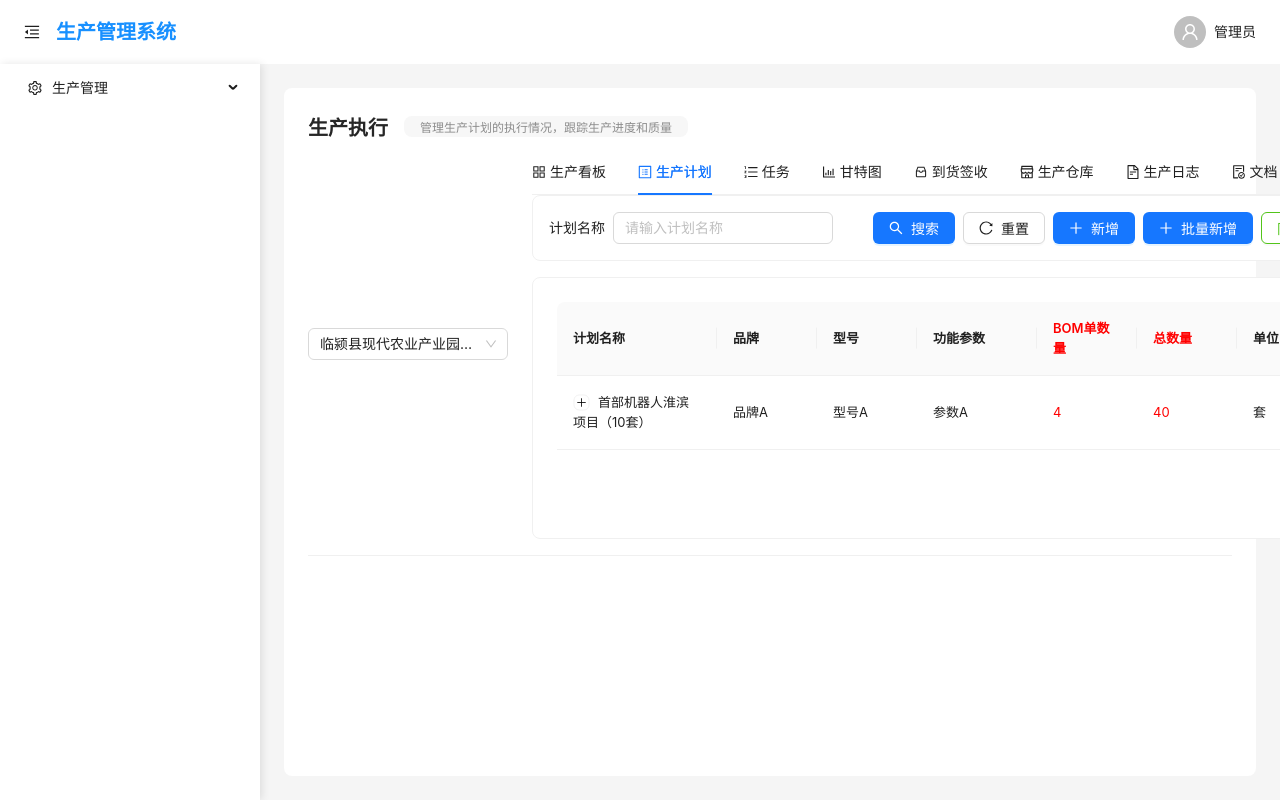
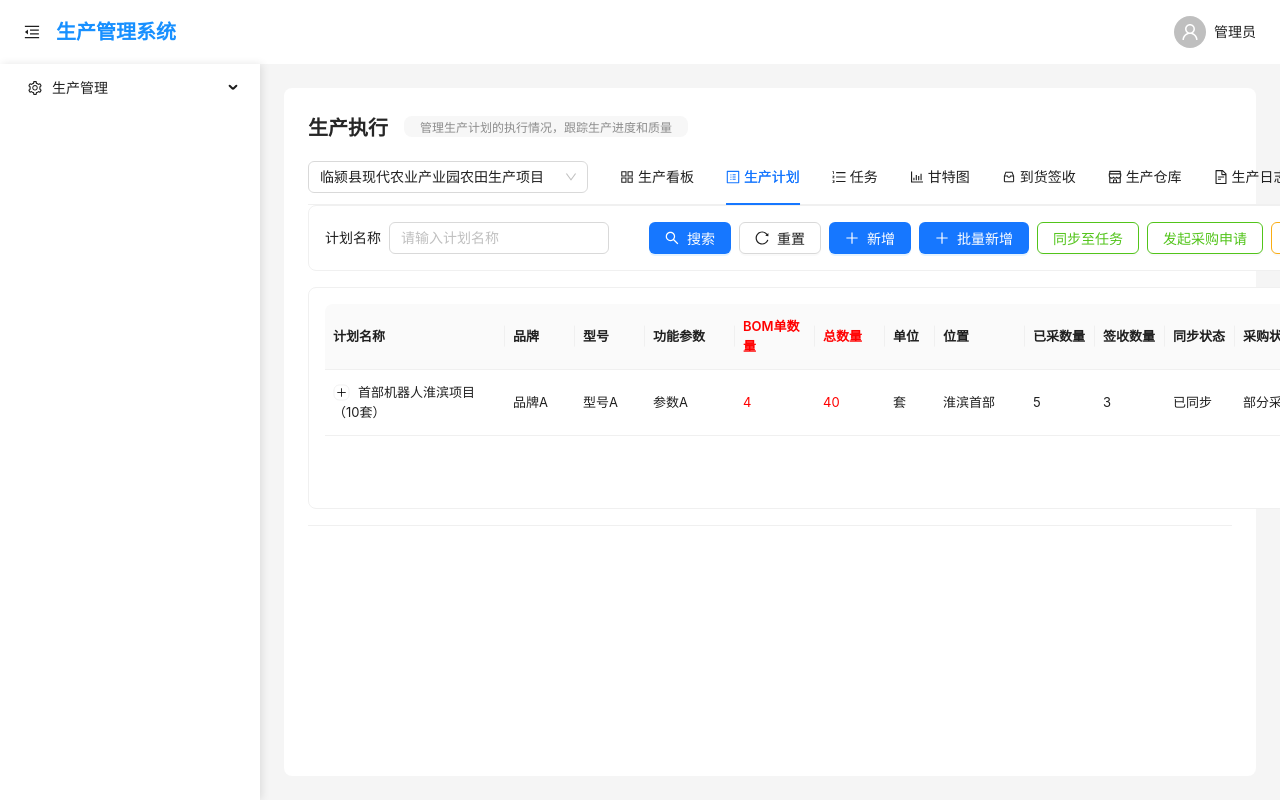
Before and after one commit to DPXJ/test2025070501, a React (Vite) app: page / in a window 1280 px wide. Built offline with nearby package versions, Linux system fonts and the light colour scheme.

Commit message:
表格宽度不行

```diff
--- a/src/pages/ProductionExecution/index.tsx
+++ b/src/pages/ProductionExecution/index.tsx
@@ -70,52 +70,52 @@ const ProductionExecution: React.FC = () => {
       title: '计划名称',
       dataIndex: 'planName',
       key: 'planName',
-      width: 160,
+      width: 180,
       fixed: 'left',
     },
-    { title: '品牌', dataIndex: 'brand', key: 'brand', width: 100 },
-    { title: '型号', dataIndex: 'model', key: 'model', width: 100 },
-    { title: '功能参数', dataIndex: 'functionParams', key: 'functionParams', width: 120 },
+    { title: '品牌', dataIndex: 'brand', key: 'brand', width: 70 },
+    { title: '型号', dataIndex: 'model', key: 'model', width: 70 },
+    { title: '功能参数', dataIndex: 'functionParams', key: 'functionParams', width: 90 },
     {
       title: <span style={{ color: 'red' }}>BOM单数量</span>,
       dataIndex: 'bomQty',
       key: 'bomQty',
-      width: 100,
+      width: 80,
       render: (text) => <span style={{ color: 'red' }}>{text}</span>
     },
     {
       title: <span style={{ color: 'red' }}>总数量</span>,
       dataIndex: 'quantity',
       key: 'quantity',
-      width: 100,
+      width: 70,
       render: (text) => <span style={{ color: 'red' }}>{text}</span>
     },
-    { title: '单位', dataIndex: 'unit', key: 'unit', width: 80 },
-    { title: '位置', dataIndex: 'location', key: 'location', width: 120 },
-    { title: '已采数量', dataIndex: 'purchasedQty', key: 'purchasedQty', width: 100 },
-    { title: '签收数量', dataIndex: 'receivedQty', key: 'receivedQty', width: 100 },
-    { title: '同步状态', dataIndex: 'syncStatus', key: 'syncStatus', width: 100 },
-    { title: '采购状态', dataIndex: 'purchaseStatus', key: 'purchaseStatus', width: 100 },
-    { title: '计划进场时间', dataIndex: 'planEntryTime', key: 'planEntryTime', width: 140 },
-    { title: '计划实施天数', dataIndex: 'planDays', key: 'planDays', width: 110 },
-    { title: '采购进度', dataIndex: 'purchaseProgress', key: 'purchaseProgress', width: 100 },
-    { title: '采购周期（天）', dataIndex: 'purchaseCycle', key: 'purchaseCycle', width: 110 },
-    { title: '到货进度', dataIndex: 'arrivalProgress', key: 'arrivalProgress', width: 100 },
-    { title: '施工进度（%）', dataIndex: 'constructionProgress', key: 'constructionProgress', width: 120 },
-    { title: '调试进度', dataIndex: 'debugProgress', key: 'debugProgress', width: 100 },
-    { title: '是否采购类', dataIndex: 'isPurchase', key: 'isPurchase', width: 100 },
-    { title: '是否施工类', dataIndex: 'isConstruction', key: 'isConstruction', width: 100 },
-    { title: '是否安装', dataIndex: 'isInstall', key: 'isInstall', width: 100 },
+    { title: '单位', dataIndex: 'unit', key: 'unit', width: 50 },
+    { title: '位置', dataIndex: 'location', key: 'location', width: 90 },
+    { title: '已采数量', dataIndex: 'purchasedQty', key: 'purchasedQty', width: 70 },
+    { title: '签收数量', dataIndex: 'receivedQty', key: 'receivedQty', width: 70 },
+    { title: '同步状态', dataIndex: 'syncStatus', key: 'syncStatus', width: 70 },
+    { title: '采购状态', dataIndex: 'purchaseStatus', key: 'purchaseStatus', width: 80 },
+    { title: '计划进场时间', dataIndex: 'planEntryTime', key: 'planEntryTime', width: 100 },
+    { title: '计划实施天数', dataIndex: 'planDays', key: 'planDays', width: 90 },
+    { title: '采购进度', dataIndex: 'purchaseProgress', key: 'purchaseProgress', width: 70 },
+    { title: '采购周期（天）', dataIndex: 'purchaseCycle', key: 'purchaseCycle', width: 100 },
+    { title: '到货进度', dataIndex: 'arrivalProgress', key: 'arrivalProgress', width: 70 },
+    { title: '施工进度（%）', dataIndex: 'constructionProgress', key: 'constructionProgress', width: 90 },
+    { title: '调试进度', dataIndex: 'debugProgress', key: 'debugProgress', width: 70 },
+    { title: '是否采购类', dataIndex: 'isPurchase', key: 'isPurchase', width: 80 },
+    { title: '是否施工类', dataIndex: 'isConstruction', key: 'isConstruction', width: 80 },
+    { title: '是否安装', dataIndex: 'isInstall', key: 'isInstall', width: 70 },
     {
       title: '操作',
       key: 'action',
-      width: 140,
+      width: 100,
       fixed: 'right',
       render: (_, record) => (
         <Space size="small">
-          <Button type="link" onClick={() => handleEdit(record)}>编辑</Button>
-          <Button type="link">查看</Button>
-          <Button type="link" danger onClick={() => handleDelete(record.key)}>删除</Button>
+          <Button type="link" size="small" onClick={() => handleEdit(record)}>编辑</Button>
+          <Button type="link" size="small">查看</Button>
+          <Button type="link" size="small" danger onClick={() => handleDelete(record.key)}>删除</Button>
         </Space>
       ),
     },
@@ -260,7 +260,7 @@ const ProductionExecution: React.FC = () => {
               </Space>
             </div>
           </Card>
-          <Card>
+          <Card bodyStyle={{ padding: '16px', overflowX: 'auto' }} style={{ width: '100%' }}>
             <Table
               columns={columns}
               dataSource={data}
@@ -273,9 +273,11 @@ const ProductionExecution: React.FC = () => {
                 showTotal: (total, range) =>
                   `第 ${range[0]}-${range[1]} 条/共 ${total} 条`,
               }}
-              scroll={{ x: 2400 }}
+              scroll={{ x: 1800 }}
               className="small-table"
               expandable={{ defaultExpandAllRows: false }}
+              style={{ width: '100%' }}
+              size="middle"
             />
           </Card>
         </>
@@ -356,16 +358,24 @@ const ProductionExecution: React.FC = () => {
           </span>
         </div>
         <div style={{ display: 'flex', alignItems: 'center', marginTop: 0, marginBottom: 0 }}>
+          <Tabs
+            items={[
+              {
+                key: 'project',
+                label: (
                   <Select
                     value={selectedProject}
                     onChange={setSelectedProject}
                     options={projectOptions}
-            style={{ width: 200, marginRight: 24 }}
+                    style={{ width: 280 }}
                     showSearch
                     optionFilterProp="label"
                   />
-          <Tabs
-            items={tabItems}
+                ),
+                children: null
+              },
+              ...tabItems
+            ]}
             activeKey={activeTab}
             onChange={setActiveTab}
             tabBarStyle={{ marginBottom: 0 }}
```
Lines whose indentation alone changed are shown as unchanged.
